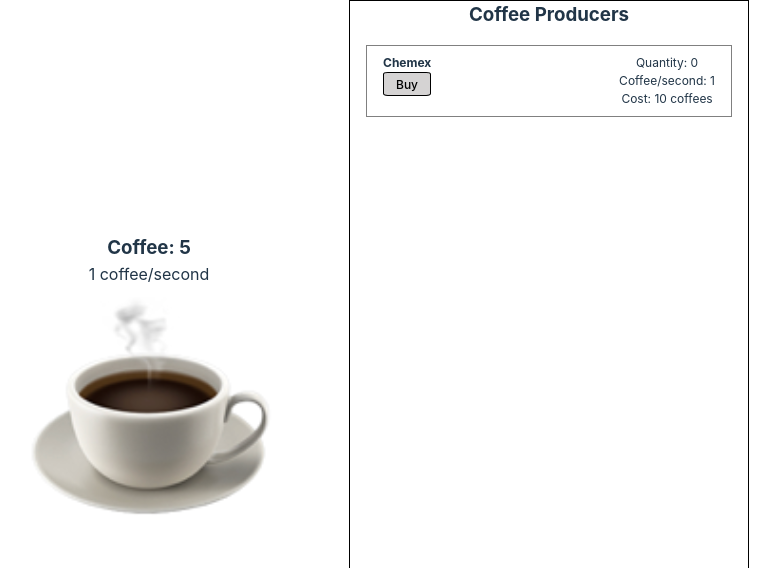
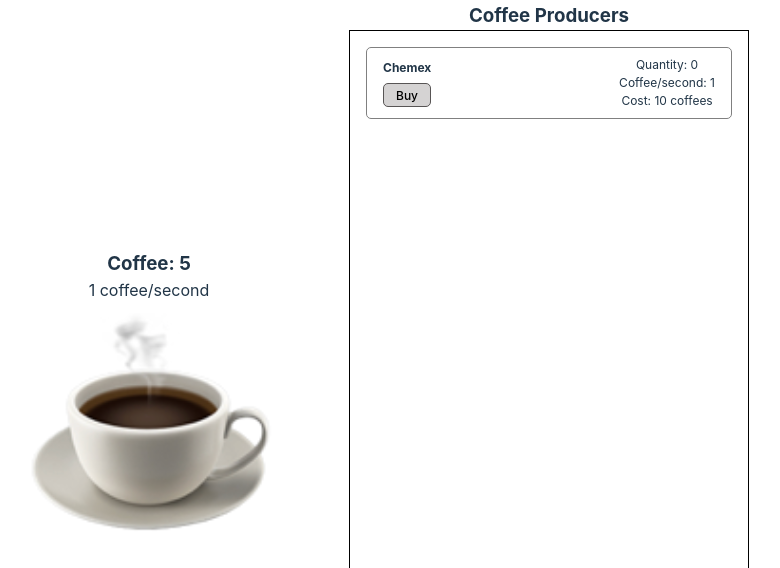
Before and after one commit to ottomanfred/coffee_maker, a React (Vite) app: page / in a window 1280 px wide. Shown: the top 568 px of the page, without its empty margins (291-1071 px from the left). Built offline with nearby package versions, Linux system fonts and the light colour scheme.

Commit message:
more css changes

```diff
--- a/src/App.css
+++ b/src/App.css
@@ -23,6 +23,7 @@
   display: flex;
   align-items: center;
   height: 100vh;
+  padding-top: 2rem;
 }
 
 .coffee_counter {
@@ -47,9 +48,10 @@
   justify-content: space-between;
   padding-left: 1rem;
   padding-right: 1rem;
-  padding-top: .5rem;
-  padding-bottom: .5rem;
+  padding-top: 0.5rem;
+  padding-bottom: 0.5rem;
   border: gray solid 0.05rem;
+  border-radius: 5px;
   margin: 1rem;
   font-size: 0.75em;
 }
@@ -58,6 +60,7 @@
   display: flex;
   flex-direction: column;
   justify-content: flex-start;
+  justify-content: space-around;
 
   font-weight: bold;
 }
@@ -67,9 +70,9 @@
   align-items: center;
   justify-content: center;
 
-  border: black solid 0.05rem;
+  border: rgb(88, 85, 85) solid 0.05rem;
   background-color: rgb(213, 211, 211);
   height: 2em;
   width: 4em;
-  border-radius: 10%;
+  border-radius: 5px;
 }
--- a/src/features/coffee/CoffeeProducerList.jsx
+++ b/src/features/coffee/CoffeeProducerList.jsx
@@ -1,11 +1,10 @@
-import CoffeeProducer from "./CoffeeProducer"
+import CoffeeProducer from "./CoffeeProducer";
 
 export default function CoffeeProducerList() {
-
   return (
-      <section className="producer_list">
+    <section>
       <h3>Coffee Producers</h3>
-        <div>
+      <div className="producer_list">
         <CoffeeProducer />
       </div>
     </section>
```
Lines whose indentation alone changed are shown as unchanged.
